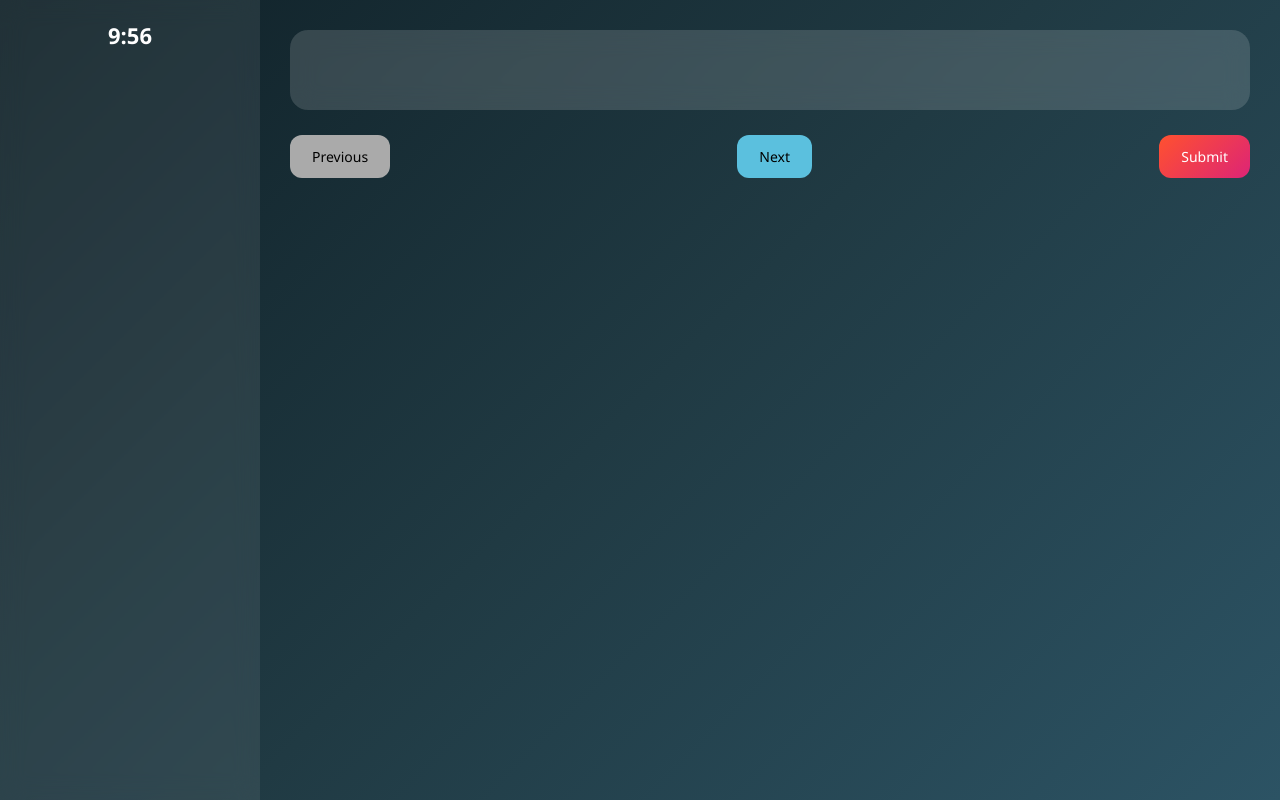
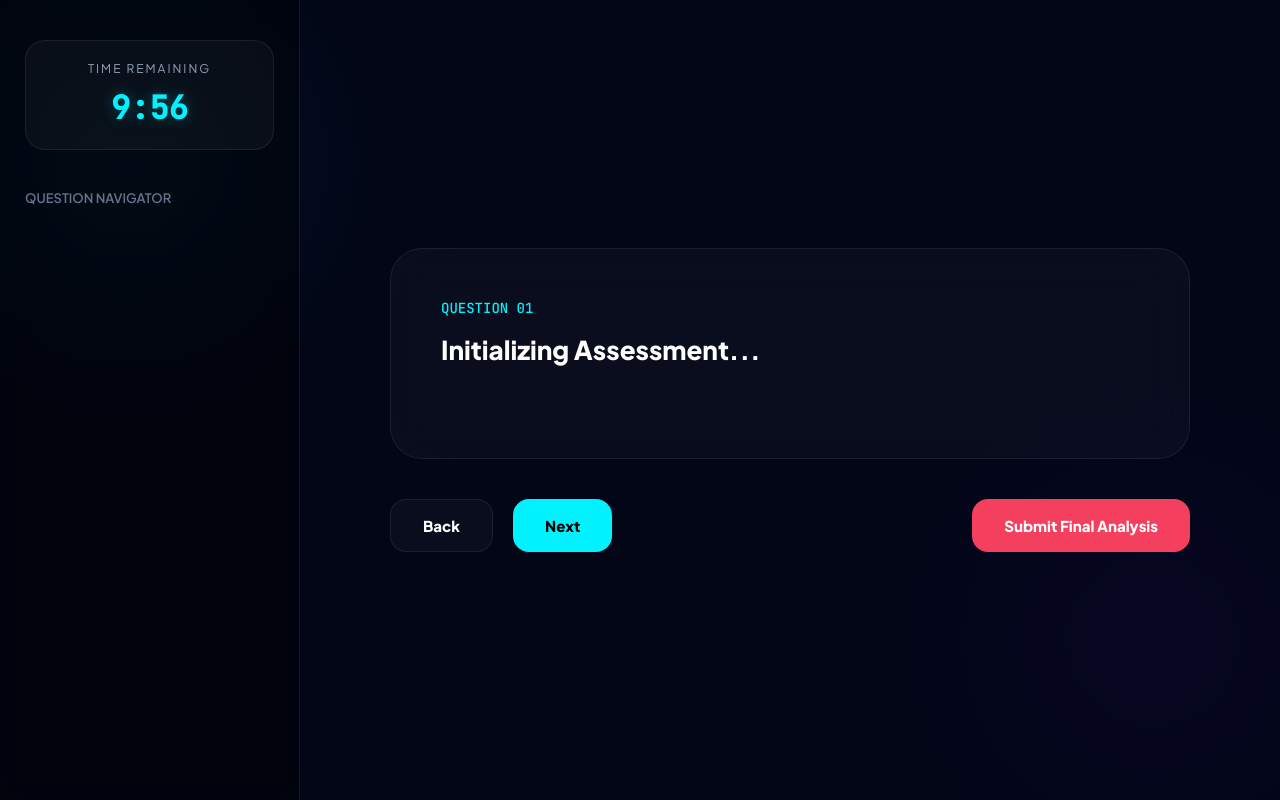
Before and after one commit to nitinsahu12/d3eikew7ssiti3.cloudfront.net, a plain HTML site: page quiz.html in a window 1280 px wide. Drawn offline with Linux system fonts and the light colour scheme; no server answers.

Commit message:
Update quiz.html

```diff
--- a/quiz.html
+++ b/quiz.html
@@ -2,214 +2,313 @@
 <html lang="en">
 <head>
   <meta charset="UTF-8">
-<title>QuizX | Quiz</title>
+  <title>QuizX | Assessment Terminal</title>
   <meta name="viewport" content="width=device-width, initial-scale=1.0">
+  <link href="https://fonts.googleapis.com/css2?family=Plus+Jakarta+Sans:wght@400;600;800&family=JetBrains+Mono:wght@500&display=swap" rel="stylesheet">
 
   <style>
+    :root {
+      --primary: #00f2fe;
+      --secondary: #4facfe;
+      --accent: #f43f5e;
+      --success: #10b981;
+      --bg: #020617;
+      --glass: rgba(255, 255, 255, 0.03);
+      --glass-border: rgba(255, 255, 255, 0.08);
+    }
+
     * {
       box-sizing: border-box;
-  font-family: "Segoe UI", sans-serif;
+      font-family: 'Plus Jakarta Sans', sans-serif;
     }
 
     body {
       margin: 0;
       min-height: 100vh;
-  background: linear-gradient(135deg, #0f2027, #203a43, #2c5364);
+      background-color: var(--bg);
+      background-image:
+        radial-gradient(circle at 10% 20%, rgba(0, 242, 254, 0.05) 0%, transparent 20%),
+        radial-gradient(circle at 90% 80%, rgba(112, 0, 255, 0.05) 0%, transparent 20%);
       display: flex;
       color: #fff;
-  animation: fadeIn 0.8s ease;
+      overflow: hidden;
     }
 
-/* ===== ANIMATIONS ===== */
-@keyframes fadeIn {
-  from { opacity: 0; }
-  to { opacity: 1; }
+    /* ===== LEFT SIDEBAR (TACTICAL PANEL) ===== */
+    .left {
+      width: 300px;
+      background: rgba(0, 0, 0, 0.4);
+      backdrop-filter: blur(20px);
+      border-right: 1px solid var(--glass-border);
+      padding: 40px 25px;
+      display: flex;
+      flex-direction: column;
+      z-index: 10;
     }
 
-@keyframes slideIn {
-  from { transform: translateX(-30px); opacity: 0; }
-  to { transform: translateX(0); opacity: 1; }
+    .timer-container {
+      position: relative;
+      text-align: center;
+      margin-bottom: 40px;
+      padding: 20px;
+      background: var(--glass);
+      border-radius: 20px;
+      border: 1px solid var(--glass-border);
     }
 
-@keyframes pop {
-  from { transform: scale(0.9); opacity: 0; }
-  to { transform: scale(1); opacity: 1; }
-}
-
-/* ===== LEFT PANEL ===== */
-.left {
-  width: 260px;
-  background: rgba(255,255,255,0.08);
-  backdrop-filter: blur(12px);
-  padding: 20px;
-  animation: slideIn 0.6s ease;
+    .timer-label {
+      font-size: 12px;
+      text-transform: uppercase;
+      letter-spacing: 2px;
+      color: #94a3b8;
+      margin-bottom: 10px;
+      display: block;
     }
 
     .timer {
-  font-size: 22px;
-  text-align: center;
-  margin-bottom: 20px;
-  font-weight: bold;
+      font-family: 'JetBrains Mono', monospace;
+      font-size: 32px;
+      font-weight: 800;
+      color: var(--primary);
+      text-shadow: 0 0 15px rgba(0, 242, 254, 0.3);
+    }
+
+    .palette-header {
+      font-size: 13px;
+      font-weight: 600;
+      color: #64748b;
+      margin-bottom: 15px;
+      text-transform: uppercase;
     }
 
     .palette {
       display: grid;
-  grid-template-columns: repeat(5, 1fr);
-  gap: 8px;
+      grid-template-columns: repeat(4, 1fr);
+      gap: 10px;
+      overflow-y: auto;
+      padding-right: 5px;
     }
 
     .palette button {
-  padding: 10px;
-  border-radius: 6px;
-  border: none;
+      aspect-ratio: 1;
+      border-radius: 12px;
+      border: 1px solid var(--glass-border);
+      background: var(--glass);
+      color: #fff;
+      font-weight: 600;
       cursor: pointer;
-  background: #555;
-  color: #fff;
-  transition: 0.2s;
+      transition: all 0.3s cubic-bezier(0.4, 0, 0.2, 1);
     }
 
     .palette button:hover {
-  transform: translateY(-2px);
+      border-color: var(--primary);
+      background: rgba(0, 242, 254, 0.1);
     }
 
     .palette button.answered {
-  background: #2ecc71;
+      background: var(--success);
+      border-color: var(--success);
       color: #000;
+      box-shadow: 0 0 15px rgba(16, 185, 129, 0.3);
     }
 
-/* ===== MAIN ===== */
+    .palette button.current-active {
+      border: 2px solid var(--primary);
+      transform: scale(1.1);
+    }
+
+    /* ===== MAIN CONTENT AREA ===== */
     .main {
       flex: 1;
-  padding: 30px;
+      padding: 60px;
+      display: flex;
+      flex-direction: column;
+      align-items: center;
+      justify-content: center;
+      position: relative;
     }
 
     .question-box {
-  background: rgba(255,255,255,0.15);
-  backdrop-filter: blur(12px);
-  border-radius: 18px;
-  padding: 30px;
-  animation: pop 0.5s ease;
+      width: 100%;
+      max-width: 800px;
+      background: var(--glass);
+      backdrop-filter: blur(30px);
+      border: 1px solid var(--glass-border);
+      border-radius: 32px;
+      padding: 50px;
+      position: relative;
+      transition: all 0.5s ease;
+    }
+
+    .question-number {
+      font-family: 'JetBrains Mono', monospace;
+      color: var(--primary);
+      font-size: 14px;
+      margin-bottom: 15px;
+      display: block;
     }
 
     .question {
-  font-size: 22px;
-  margin-bottom: 20px;
+      font-size: 26px;
+      font-weight: 700;
+      line-height: 1.4;
+      margin-bottom: 40px;
+    }
+
+    .options-grid {
+      display: grid;
+      gap: 15px;
     }
 
     .option {
-  padding: 14px;
-  margin-bottom: 12px;
-  border-radius: 10px;
-  background: rgba(255,255,255,0.2);
+      padding: 20px 25px;
+      border-radius: 18px;
+      background: rgba(255, 255, 255, 0.03);
+      border: 1px solid var(--glass-border);
       cursor: pointer;
-  transition: 0.25s;
+      transition: 0.3s;
+      display: flex;
+      align-items: center;
+      font-size: 16px;
+      font-weight: 500;
     }
 
     .option:hover {
-  background: rgba(255,255,255,0.35);
-  transform: translateX(4px);
+      background: rgba(255, 255, 255, 0.06);
+      border-color: rgba(255, 255, 255, 0.2);
+      transform: translateX(8px);
     }
 
     .option.selected {
-  background: #00c6ff;
-  color: #000;
-  font-weight: bold;
+      background: linear-gradient(90deg, rgba(0, 242, 254, 0.15), transparent);
+      border-color: var(--primary);
+      color: var(--primary);
+      font-weight: 700;
+      box-shadow: -5px 0 0 var(--primary);
     }
 
+    /* ===== CONTROLS ===== */
     .controls {
-  margin-top: 25px;
+      width: 100%;
+      max-width: 800px;
+      margin-top: 40px;
       display: flex;
       justify-content: space-between;
+      gap: 20px;
     }
 
-button.control {
-  padding: 12px 22px;
-  border-radius: 12px;
-  border: none;
+    .control {
+      padding: 16px 32px;
+      border-radius: 16px;
+      border: 1px solid var(--glass-border);
       cursor: pointer;
-  font-size: 14px;
-  transition: 0.3s;
+      font-size: 15px;
+      font-weight: 700;
+      transition: 0.4s;
+      display: flex;
+      align-items: center;
+      gap: 10px;
     }
 
-.prev { background: #aaa; }
-.next { background: #5bc0de; }
-.submit {
-  background: linear-gradient(135deg, #ff512f, #dd2476);
-  color: #fff;
+    .prev { background: var(--glass); color: #fff; }
+    .next { background: var(--primary); color: #000; border: none; }
+    .submit { background: var(--accent); color: #fff; border: none; margin-left: auto; }
+
+    .control:hover {
+      transform: translateY(-3px);
+      box-shadow: 0 10px 20px rgba(0, 0, 0, 0.2);
     }
 
-button.control:hover {
-  transform: translateY(-3px);
-  box-shadow: 0 10px 25px rgba(0,0,0,0.4);
+    .control:disabled {
+      opacity: 0.3;
+      cursor: not-allowed;
+      transform: none;
+    }
+
+    /* Custom Transitions */
+    .fade-q { animation: fadeInQuestion 0.4s ease-out; }
+    @keyframes fadeInQuestion {
+      from { opacity: 0; transform: translateY(10px); filter: blur(10px); }
+      to { opacity: 1; transform: translateY(0); filter: blur(0); }
     }
   </style>
 </head>
 
 <body>
 
-<!-- LEFT -->
 <div class="left">
+  <div class="timer-container">
+    <span class="timer-label">Time Remaining</span>
     <div class="timer" id="timer">10:00</div>
+  </div>
+
+  <div class="palette-header">Question Navigator</div>
   <div class="palette" id="palette"></div>
 </div>
 
-<!-- MAIN -->
 <div class="main">
-  <div class="question-box">
-    <div class="question" id="questionText"></div>
-    <div id="options"></div>
+  <div class="question-box" id="qb">
+    <span class="question-number" id="qNum">QUESTION 01</span>
+    <div class="question" id="questionText">Initializing Assessment...</div>
+    <div class="options-grid" id="options"></div>
   </div>
 
   <div class="controls">
-    <button class="control prev" onclick="prev()">Previous</button>
+    <button class="control prev" onclick="prev()">Back</button>
     <button class="control next" onclick="next()">Next</button>
-    <button class="control submit" onclick="submitQuiz()">Submit</button>
+    <button class="control submit" onclick="submitQuiz()">Submit Final Analysis</button>
   </div>
 </div>
 
 <script>
-const API =
-  "https://fc6p2id6ed.execute-api.ap-south-1.amazonaws.com/prod/questions";
+const API_URL = "https://2vbaci34td.execute-api.ap-south-1.amazonaws.com/prod/questions";
 
 let questions = [];
 let answers = [];
 let current = 0;
 let time = 10 * 60;
 
-/* LOAD QUIZ */
 async function loadQuiz() {
-  const res = await fetch(API);
+  try {
+    const res = await fetch(API_URL);
     questions = await res.json();
 
     if (!questions.length) {
-    alert("No questions available");
+      document.getElementById("questionText").innerText = "Error: No questions found.";
       return;
     }
 
     answers = new Array(questions.length).fill(null);
     buildPalette();
     loadQuestion(0);
+  } catch (err) {
+    alert("System error fetching data.");
+  }
 }
 
-/* PALETTE */
 function buildPalette() {
   const p = document.getElementById("palette");
   p.innerHTML = "";
-
   questions.forEach((_, i) => {
     const b = document.createElement("button");
-    b.innerText = i + 1;
+    b.innerText = (i + 1).toString().padStart(2, '0');
+    b.id = `pal-${i}`;
     b.onclick = () => loadQuestion(i);
     p.appendChild(b);
   });
 }
 
-/* LOAD QUESTION */
 function loadQuestion(i) {
+  // Animation Reset
+  const qb = document.getElementById("qb");
+  qb.classList.remove("fade-q");
+  void qb.offsetWidth; // Trigger reflow
+  qb.classList.add("fade-q");
+
   current = i;
   const q = questions[i];
-  document.getElementById("questionText").innerText =
-    `${i + 1}. ${q.question}`;
+  document.getElementById("qNum").innerText = `QUESTION ${(i + 1).toString().padStart(2, '0')}`;
+  document.getElementById("questionText").innerText = q.question;
 
   const box = document.getElementById("options");
   box.innerHTML = "";
@@ -218,7 +317,7 @@ function loadQuestion(i) {
     const d = document.createElement("div");
     d.className = "option";
     if (answers[i] === idx) d.classList.add("selected");
-    d.innerText = opt;
+    d.innerHTML = `<span style="opacity: 0.5; margin-right: 15px; font-family: 'JetBrains Mono'">${String.fromCharCode(65 + idx)}</span> ${opt}`;
     d.onclick = () => select(idx);
     box.appendChild(d);
   });
@@ -226,20 +325,19 @@ function loadQuestion(i) {
   updatePalette();
 }
 
-/* SELECT OPTION */
-function select(i) {
-  answers[current] = i;
+function select(idx) {
+  answers[current] = idx;
   loadQuestion(current);
 }
 
-/* UPDATE PALETTE */
 function updatePalette() {
-  document.querySelectorAll(".palette button").forEach((b, i) => {
+  questions.forEach((_, i) => {
+    const b = document.getElementById(`pal-${i}`);
     b.classList.toggle("answered", answers[i] !== null);
+    b.classList.toggle("current-active", i === current);
   });
 }
 
-/* NAVIGATION */
 function next() {
   if (current < questions.length - 1) loadQuestion(current + 1);
 }
@@ -248,24 +346,25 @@ function prev() {
   if (current > 0) loadQuestion(current - 1);
 }
 
-/* TIMER */
+// Timer logic
 const t = setInterval(() => {
   const m = Math.floor(time / 60);
   const s = time % 60;
-  document.getElementById("timer").innerText =
-    `${m}:${s < 10 ? "0" : ""}${s}`;
-  time--;
+  document.getElementById("timer").innerText = `${m}:${s < 10 ? "0" : ""}${s}`;
+
+  if (time <= 60) document.getElementById("timer").style.color = "var(--accent)";
 
   if (time < 0) {
     clearInterval(t);
     submitQuiz();
   }
+  time--;
 }, 1000);
 
-/* SUBMIT */
 function submitQuiz() {
+  if(!confirm("Terminate session and submit for analysis?")) return;
+
   let score = 0;
-
   const resultData = questions.map((q, i) => {
     if (answers[i] === q.answer) score++;
     return {
@@ -284,10 +383,7 @@ function submitQuiz() {
     data: resultData
   };
 
-  // ✅ Save for result page (single attempt)
   sessionStorage.setItem("quizResult", JSON.stringify(attempt));
-
-  // ✅ Save for history (persistent)
   const history = JSON.parse(localStorage.getItem("quizHistory")) || [];
   history.push(attempt);
   localStorage.setItem("quizHistory", JSON.stringify(history));
@@ -295,7 +391,6 @@ function submitQuiz() {
   window.location.href = "result.html";
 }
 
-/* START */
 loadQuiz();
 </script>
 
```
Lines whose indentation alone changed are shown as unchanged.
